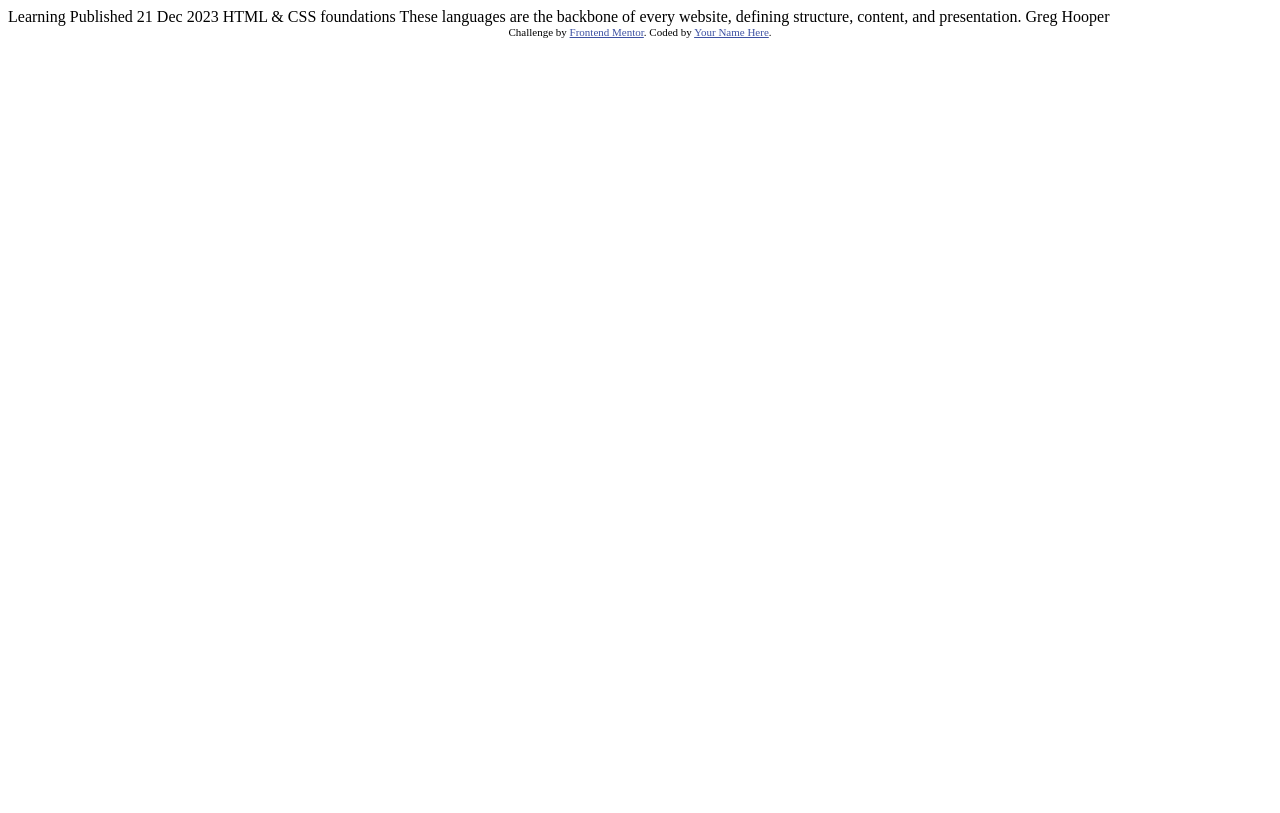
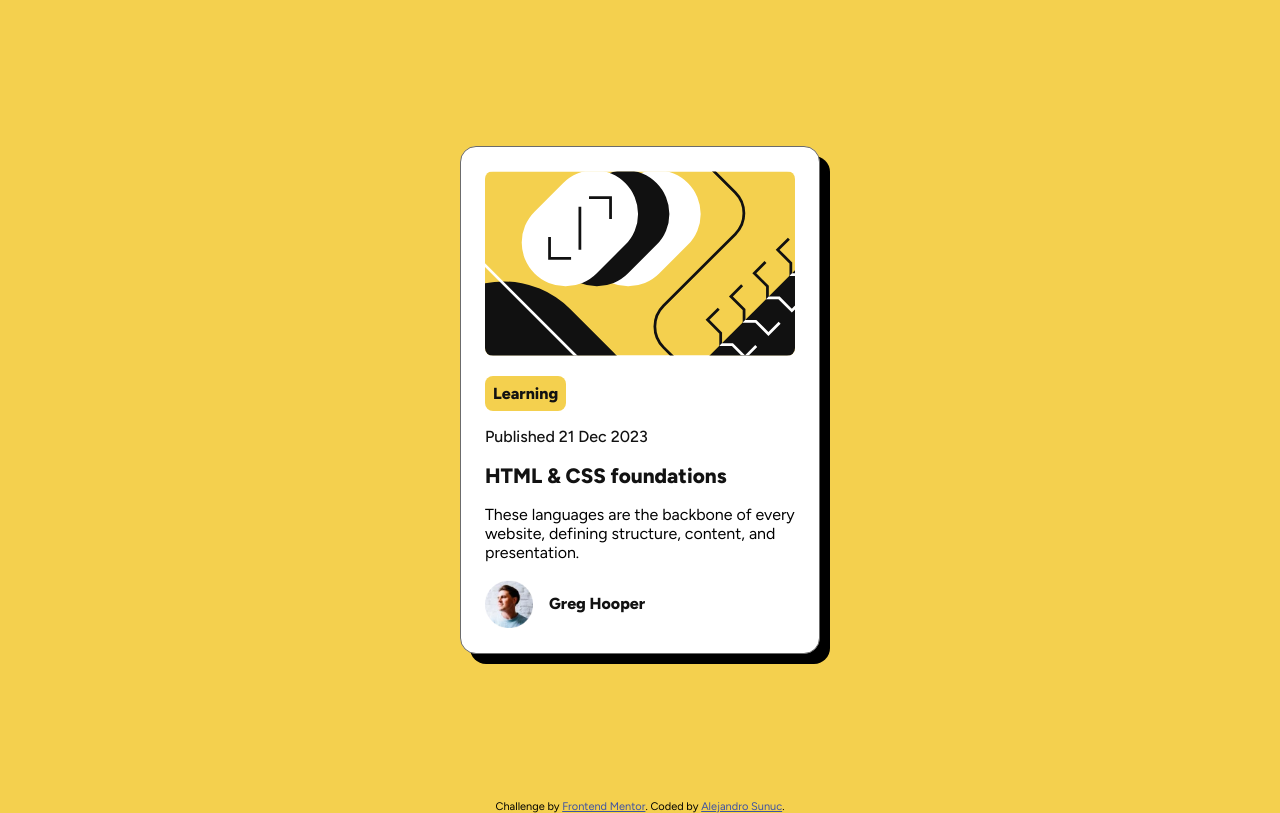
Before and after one commit to AlejandroIMP/blog-card-component, a plain HTML site: page index.html in a window 1280 px wide. Drawn offline with Linux system fonts and the light colour scheme.

Commit message:
Add initial HTML structure and CSS styling for blog preview card

```diff
--- a/index.html
+++ b/index.html
@@ -1,34 +1,49 @@
 <!DOCTYPE html>
 <html lang="en">
   <head>
-  <meta charset="UTF-8">
-  <meta name="viewport" content="width=device-width, initial-scale=1.0"> <!-- displays site properly based on user's device -->
+    <meta charset="UTF-8" />
+    <meta name="viewport" content="width=device-width, initial-scale=1.0" />
 
-  <link rel="icon" type="image/png" sizes="32x32" href="./assets/images/favicon-32x32.png">
-
+    <link
+      rel="icon"
+      type="image/png"
+      sizes="32x32"
+      href="./assets/images/favicon-32x32.png"
+    />
+    <link rel="stylesheet" href="./style.css" />
     <title>Frontend Mentor | Blog preview card</title>
-
-  <!-- Feel free to remove these styles or customise in your own stylesheet 👍 -->
-  <style>
-    .attribution { font-size: 11px; text-align: center; }
-    .attribution a { color: hsl(228, 45%, 44%); }
-  </style>
   </head>
   <body>
-
-  Learning
-
-  Published 21 Dec 2023
-
-  HTML & CSS foundations
-
-  These languages are the backbone of every website, defining structure, content, and presentation.
-
-  Greg Hooper
-
+    <main>
+      <article>
+        <img
+          src="./assets/images/illustration-article.svg"
+          alt="Drawers"
+          class="card-image"
+        />
+        <p class="article-type">Learning</p>
+        <p class="article-date">Published 21 Dec 2023</p>
+        <h1>HTML & CSS foundations</h1>
+        <p class="article-description">
+          These languages are the backbone of every website, defining structure,
+          content, and presentation.
+        </p>
+        <figure class="article-author">
+          <img src="./assets/images/image-avatar.webp" />
+          <figcaption>
+            <p>Greg Hooper</p>
+          </figcaption>
+        </figure>
+      </article>
+    </main>
+    <footer>
       <div class="attribution">
-    Challenge by <a href="https://www.frontendmentor.io?ref=challenge" target="_blank">Frontend Mentor</a>.
-    Coded by <a href="#">Your Name Here</a>.
+        Challenge by
+        <a href="https://www.frontendmentor.io?ref=challenge" target="_blank"
+          >Frontend Mentor</a
+        >. Coded by
+        <a href="https://github.com/AlejandroIMP">Alejandro Sunuc</a>.
       </div>
+    </footer>
   </body>
 </html>
--- /dev/null
+++ b/style.css
@@ -0,0 +1,104 @@
+@import url('https://fonts.googleapis.com/css2?family=Figtree:ital,wght@0,300..900;1,300..900&display=swap');
+:root {
+  --Mobile: 375px;
+  --Desktop: 1440px;
+
+  --Yellow: hsl(47, 88%, 63%);
+
+  --White: hsl(0, 0%, 100%);
+
+  --Gray-500: hsl(0, 0%, 42%);
+  --Gray-950: hsl(0, 0%, 7%);
+
+
+  --Font-size-paragraph: 16px;
+
+
+  --Family: 'Figtree', sans-serif;
+}
+
+body {
+  font-family: var(--Family);
+  margin: 0;
+  padding: 0;
+  box-sizing: border-box;
+  background-color: var(--Yellow);
+}
+
+main{
+  display: flex;
+  justify-content: center;
+  align-items: center;
+  height: 100vh;
+}
+
+article {
+  background-color: var(--White);
+  border: 1px solid var(--Gray-500);
+  border-radius: 1rem;
+  box-shadow: 10px 10px 0 0 hsla(0, 0%, 0%);
+  width: 310px;
+  padding: 1.5rem;
+}
+
+.card-image{
+  width: 100%;
+  border-radius: 0.5rem;
+}
+
+.article-type {
+  color: var(--Gray-950);
+  font-size: 1rem;
+  font-weight: 800;
+  padding: .5rem;
+  width: fit-content;
+  border-radius: 0.5rem;
+  background-color: var(--Yellow);
+}
+
+.article-date {
+  color: var(--Gray-950);
+  font-size: 1rem;
+  font-weight: 500;
+}
+
+article h1 {
+  color: var(--Gray-950);
+  font-size: 1.3rem;
+  font-weight: 800;
+}
+
+.article-desctiption {
+  color: var(--Gray-500);
+  font-size: 1rem;
+  font-weight: 500;
+}
+
+.article-author {
+  display: flex;
+  align-items: center;
+  justify-content: flex-start;
+  margin: 0;
+  padding: 0;
+  gap: 1rem;
+  height: fit-content;
+}
+
+.article-author img {
+  width: 3rem;
+  height: 3rem;
+}
+
+.article-author p {
+  color: var(--Gray-950);
+  font-size: 1rem;
+  font-weight: 800;
+}
+
+.attribution {
+  font-size: 11px;
+  text-align: center;
+}
+.attribution a {
+  color: hsl(228, 45%, 44%);
+}
```
Lines whose indentation alone changed are shown as unchanged.
